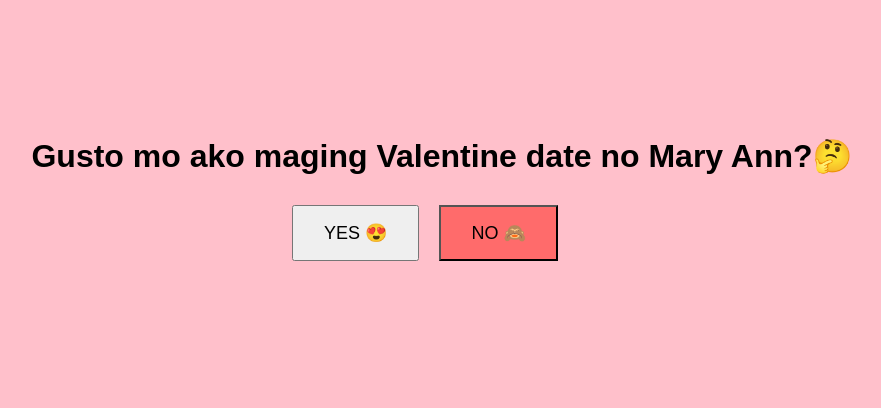
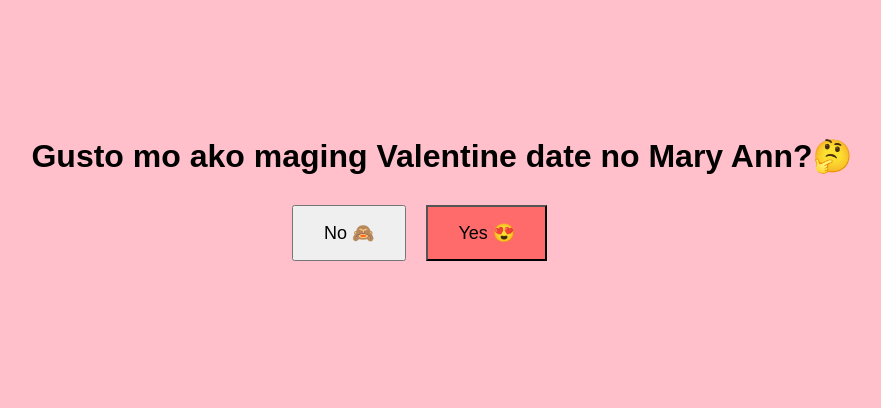
Before and after one commit to Goblydygolk/Valentine-s, a plain HTML site: page index.html in a window 1280 px wide. Shown: the part 148-556 px from the top of the page, without its empty margins (198-1079 px from the left). Drawn offline with Linux system fonts and the light colour scheme.

Commit message:
Update index.html

```diff
--- a/index.html
+++ b/index.html
@@ -45,8 +45,8 @@
     <h1>Gusto mo ako maging Valentine date no Mary Ann?🤔 </h1>
 
     <div class="buttons">
-      <button id="yes">YES 😍</button>
-      <button id="no">NO 🙈</button>
+      <button id="yes">No 🙈</button>
+      <button id="no">Yes 😍</button>
     </div>
 
     <script>
```
